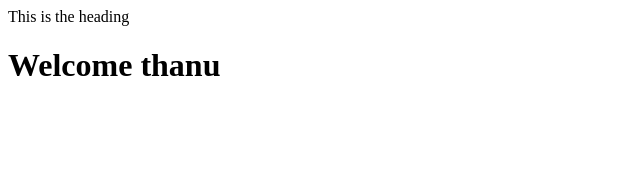
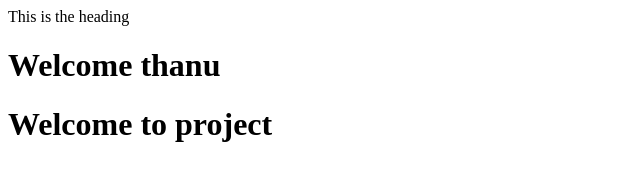
Before and after one commit to MNarththanan/GitTutorial, a plain HTML site: page index.html in a window 1280 px wide. Shown: the whole page, without its empty margins (0-640 px from the left). Drawn offline with Linux system fonts and the light colour scheme.

Commit message:
index.html

```diff
--- a/index.html
+++ b/index.html
@@ -4,5 +4,7 @@ This is the heading
 </head>
 <body>
 <h1>Welcome thanu</h1>
+<h1>Welcome to project</h1>
+
 </body>
 </html>
```
